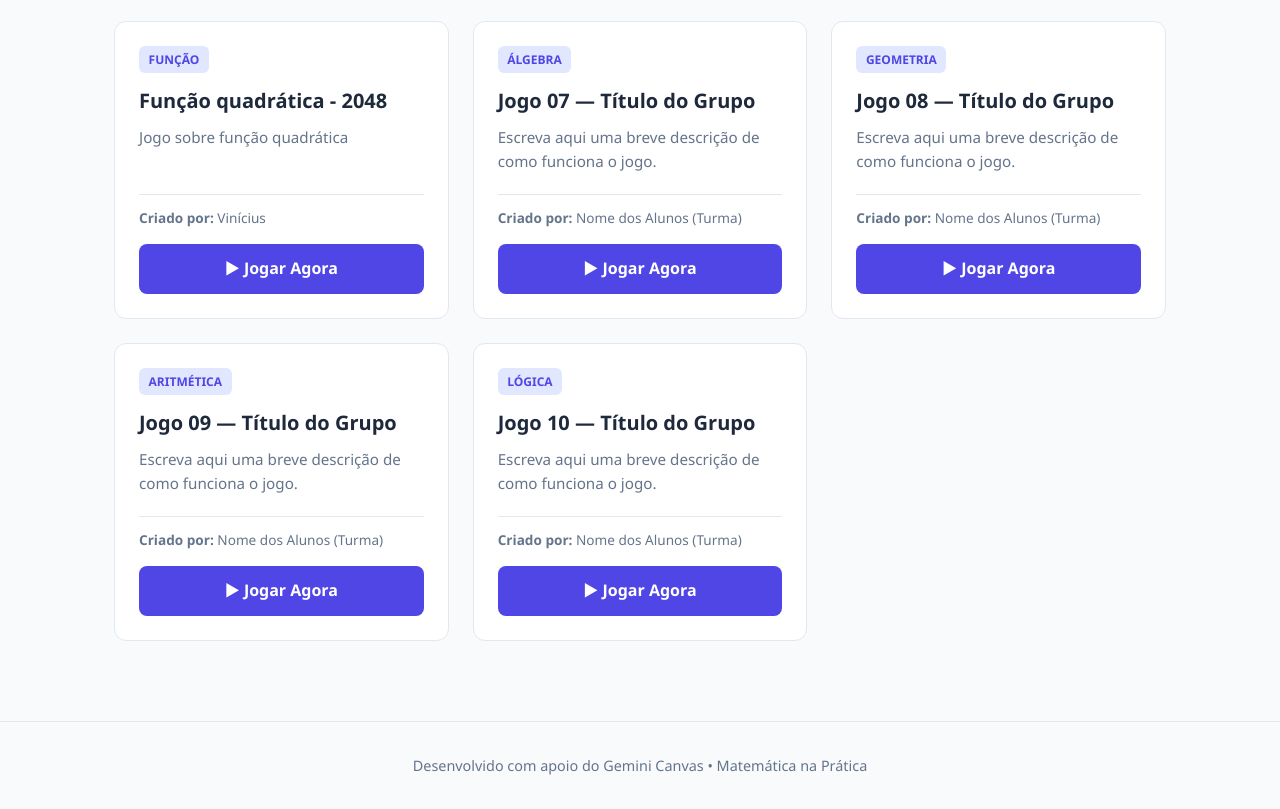
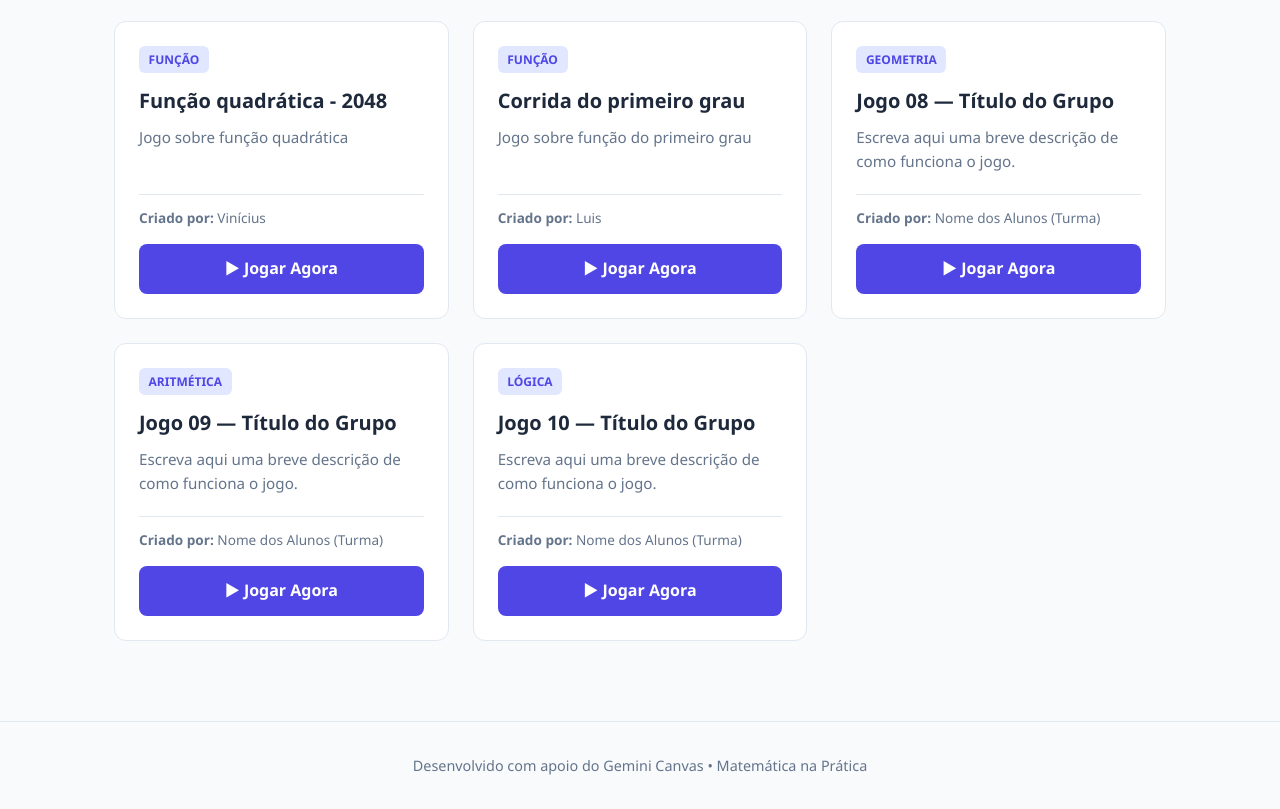
Before and after one commit to andersonfmfm-sketch/MathIA, a plain HTML site: page index.html in a window 1280 px wide. Shown: the part 957-1766 px from the top of the page. Drawn offline with Linux system fonts and the light colour scheme.

Commit message:
Update index.html

```diff
--- a/index.html
+++ b/index.html
@@ -272,11 +272,11 @@
                 arquivo: "funcaoqua.html"
             },
             {
-                titulo: "Jogo 07 — Título do Grupo",
-                descricao: "Escreva aqui uma breve descrição de como funciona o jogo.",
-                categoria: "Álgebra",
-                autores: "Nome dos Alunos (Turma)",
-                arquivo: "jogo7.html"
+                titulo: "Corrida do primeiro grau",
+                descricao: "Jogo sobre função do primeiro grau",
+                categoria: "Função",
+                autores: "Luis",
+                arquivo: "corridadoprimeirograu.html"
             },
             {
                 titulo: "Jogo 08 — Título do Grupo",
```
